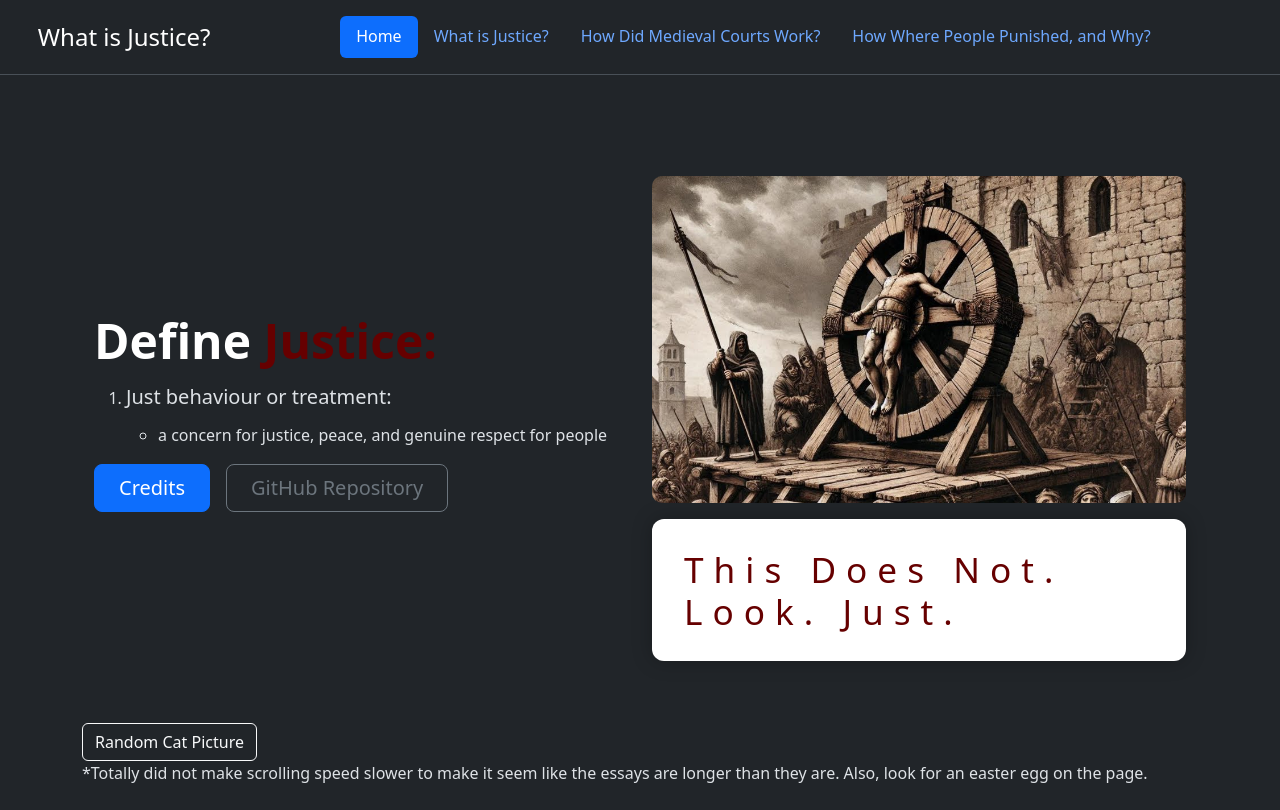
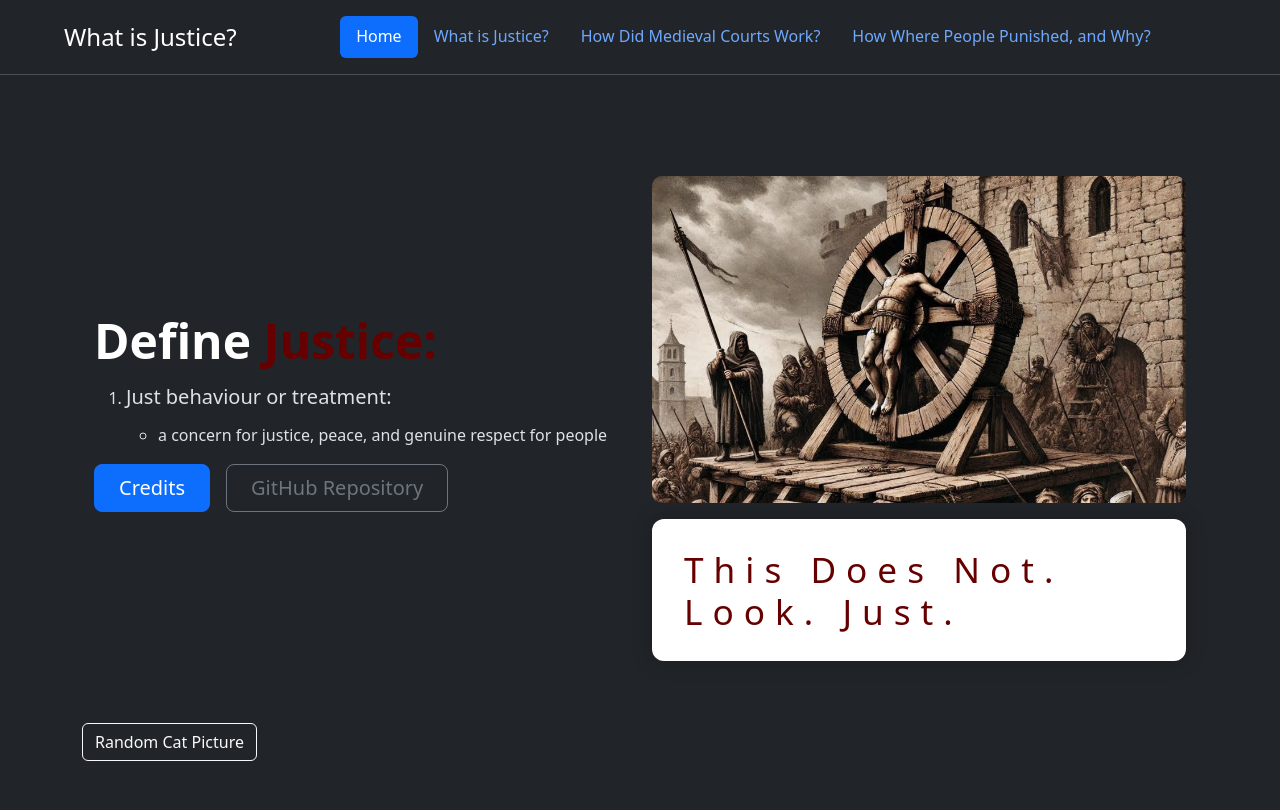
Before and after one commit to methecoderyeah/There-Will-Be-Wolves, a Flask app: page / in a window 1280 px wide. After the commit the page ends 761 px from the top, so only its background shows below. Run offline with Flask 3, Linux system fonts and the light colour scheme.

Commit message:
Edited text.

```diff
--- a/templates/base.html
+++ b/templates/base.html
@@ -86,23 +86,6 @@
 
     <div id="robber"></div>
     <div id="fake-cursor"></div>
-    <script>
-        window.addEventListener('wheel', e => {
-            e.preventDefault();
-            const amount = e.deltaY * 1;
-            const frames = 12;
-            let currentFrame = 0;
-
-            function animate() {
-                const step = amount / frames;
-                window.scrollBy(0, step);
-                currentFrame++;
-                if (currentFrame < frames) requestAnimationFrame(animate);
-            }
-
-            requestAnimationFrame(animate);
-        }, { passive: false });
-    </script>
     <script>
         document.addEventListener("DOMContentLoaded", () => {
             let mouseX = 0, mouseY = 0;
@@ -266,7 +249,7 @@
     </script>
 
     <header class="d-flex justify-content-between py-3 mb-4 border-bottom">
-        <a href="/" class="d-flex align-items-center mb-3 mb-md-0 me-md-auto link-body-emphasis text-decoration-none" style="padding-left: 1cm;">
+        <a href="/" class="d-flex align-items-center mb-3 mb-md-0 me-md-auto link-body-emphasis text-decoration-none" style="padding-left: 5vw;">
             <span class="fs-4">What is Justice?</span>
         </a>
 
--- a/templates/index.html
+++ b/templates/index.html
@@ -37,12 +37,7 @@
       </div>
    </div>
 </div>
-<div class="row">
-   <div class="col-auto" style="padding-right: 5vw;">
-      <a href="/cat" class="btn btn-outline-light ">Random Cat Picture</a>
-   </div>
-   <div class="col-auto">
-      <h6">*Totally did not make scrolling speed slower to make it seem like the essays are longer than they are. Also, look for an easter egg on the page.</h6>
-   </div>
+<div style="padding-right: 5vw;">
+   <a href="/cat" class="btn btn-outline-light ">Random Cat Picture</a>
 </div>
 {% endblock %}
```
